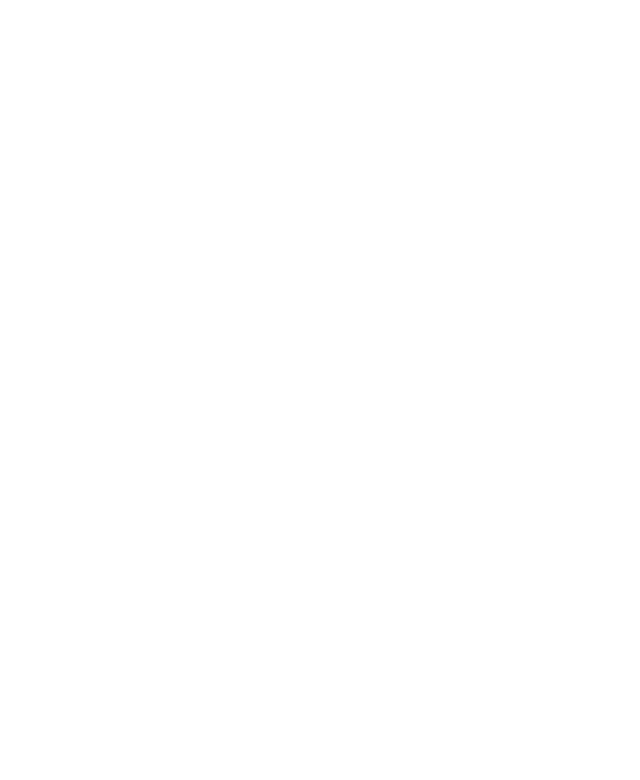
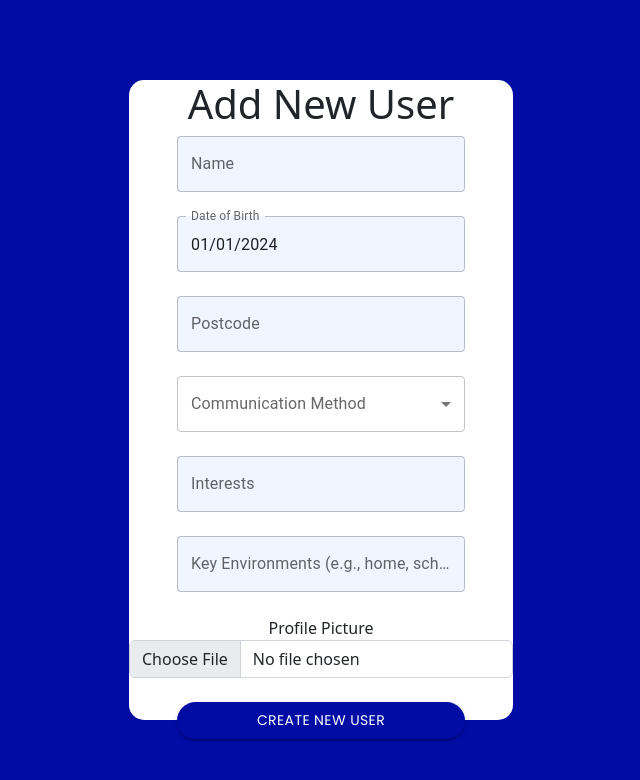
Before and after one commit to Manjot44/Communication-Spectrum-Web-App, a React (Create React App) app in the folder frontend/: page /AddUser in a window 1280 px wide. Before the commit this address had no page. Shown: the top 780 px of the page, without its empty margins (319-959 px from the left). Built offline with nearby package versions, Linux system fonts and the light colour scheme.

Commit message:
adding user profiles works - need to get user profile pictures to show up on user manage page

```diff
--- a/frontend/src/App.js
+++ b/frontend/src/App.js
@@ -5,7 +5,7 @@ import Login from './pages/Login';
 import Home from './pages/Home';
 import EnterAccDetails from './pages/EnterAccDetails';
 import UserManage from './pages/UserManage';
-
+import EnterUserDetails from './pages/EnterUserDetails';
 
 function App () {
   let storageToken = null;
@@ -30,6 +30,7 @@ function App () {
           <Route path="/home" element={<Home token = {token} setTokenFunc = {updateToken} />} />
           <Route path="/enterAccDetails" element={<EnterAccDetails token = {token} setTokenFunc = {updateToken}/>} />
           <Route path="/UserManage" element={<UserManage token = {token} setTokenFunc = {updateToken} />} />
+          <Route path="/AddUser" element={<EnterUserDetails token={token} setTokenFunc = {updateToken} />} />
         </Route>
       </Routes>
     </BrowserRouter>
--- a/frontend/src/components/UserProfileCircles.jsx
+++ b/frontend/src/components/UserProfileCircles.jsx
@@ -6,7 +6,7 @@ import Grid from '@mui/material/Grid2';
 import Box from '@mui/material/Box';
 import Item from './Item';
 
-function UserProfileCircles ({ profileName }) {
+function UserProfileCircles ({ profileName, profilePicture }) {
     const navigate = useNavigate();
 
     function goToUserProfileCircles () {
@@ -17,9 +17,11 @@ function UserProfileCircles ({ profileName }) {
         <>
             <Grid container direction="column" spacing={0}>
                 <Grid item xs={12}>
-                    <Box sx={{ backgroundColor: 'white', border:'1px solid black', height: '150px', width:'200px' }}>
-                        Picture
-                    </Box>
+                    <img
+                        src={profilePicture}
+                        className="profile-picture"
+                        style={{ width: '100px', height: '100px', borderRadius: '50%' }}
+                    />
                 </Grid>
                 <Grid item xs={12}>
                     <Box sx={{ backgroundColor: '#6B4BEF', height: '40px', color: 'white' }}>
--- a/frontend/src/components/UserProfileContainer.jsx
+++ b/frontend/src/components/UserProfileContainer.jsx
@@ -9,7 +9,7 @@ import 'bootstrap/dist/css/bootstrap.min.css';
 
 function UserProfileContainer ({ token, setTokenFunc}) {
     const navigate = useNavigate();
-    const [profiles, setProfileData] = React.useState({});
+    const [profiles, setProfileData] = React.useState([]);
 
     React.useEffect(() => {
         axios.get('http://localhost:5005/store', {
@@ -24,11 +24,16 @@ function UserProfileContainer ({ token, setTokenFunc}) {
             console.log(token);
             console.error('Error fetching profiles:', error.response ? error.response.data : error.message);
         });
-    }, []);
+    }, [token]);
 
     function goToUserProfileContainer () {
         navigate('/home');
     }
+
+    // Navigate to the AddUser page
+    const handleAddUser = () => {
+        navigate('/AddUser');
+    };
 
     return (
         <>
@@ -36,9 +41,27 @@ function UserProfileContainer ({ token, setTokenFunc}) {
                 <div style={{ width:'85%'}} >
                     <Grid container spacing={2}>
                         {profiles && Object.entries(profiles).map(profile => (
-                            <UserProfileCircles profileName={profile[1].name}></UserProfileCircles>
+                            <UserProfileCircles
+                                profileName={profile.Profile.name}
+                                picture={profile.Profile.profilePicture}>
+                            </UserProfileCircles>
                         ))}
-                        <Button style={{ width:'200px', height:'190px', border:"1px solid #26C3BA" }}>+</Button>
+                         <Button
+                            onClick={handleAddUser}
+                            style={{
+                                width: '200px',
+                                height: '190px',
+                                border: "1px solid #26C3BA",
+                                fontSize: '2rem',
+                                backgroundColor: '#26C3BA',
+                                color: 'white',
+                                borderRadius: '50%',
+                                display: 'flex',
+                                justifyContent: 'center',
+                                alignItems: 'center',
+                            }}>
+                            +
+                        </Button>
                     </Grid>
                 </div>
             </div>
--- /dev/null
+++ b/frontend/src/pages/EnterUserDetails.jsx
@@ -0,0 +1,181 @@
+import React, { useState } from 'react';
+import axios from 'axios';
+import { useNavigate } from 'react-router-dom';
+import dayjs from 'dayjs';
+import Button from '@mui/material/Button';
+import 'bootstrap/dist/css/bootstrap.min.css';
+import '../App.css';
+import TextFieldComponent from '../components/TextFieldComponent';
+import DropdownComponent from '../components/DropdownComponent';
+import SelectDOBComponent from '../components/SelectDOBComponent';
+
+function AddUser({ token, setTokenFunc }) {
+    const [name, setName] = React.useState('');
+    const [dob, setDob] = React.useState(dayjs('2024-01-01'));
+    const [postcode, setPostcode] = React.useState('');
+    const [communication, setCommunication] = React.useState('');
+    const [interests, setInterests] = React.useState('');
+    const [environments, setEnvironments] = React.useState('');
+    const [profilePicture, setProfilePicture] = React.useState('');
+    const navigate = useNavigate();
+
+    let currentData = '';  // Variable to store existing data (if needed)
+    let store = '';        // Placeholder for updated data to be sent back
+
+    // Handle profile picture upload
+    const handleProfilePictureUpload = (event) => {
+        const file = event.target.files[0];
+        const reader = new FileReader();
+        reader.onloadend = () => {
+            setProfilePicture(reader.result);  // Store base64 image
+        };
+        if (file) {
+            reader.readAsDataURL(file);  // Convert to base64
+        }
+    };
+
+    // Submits the form when the enter key is pressed
+    function handleKeyDown(event) {
+        if (event.key === 'Enter') {
+            event.preventDefault();
+            handleCreateUser();
+        }
+    }
+
+    // Validate all fields before submitting
+    const handleCreateUser = () => {
+        if (name === '' || dob === '' || postcode === '' || communication === '' || interests === '' || environments === '') {
+            alert('Please fill in all fields');
+        } else {
+            createUserProfile();  // Create the user profile
+        }
+    };
+
+    // Function to fetch existing data and create the new user profile
+    const createUserProfile = async () => {
+        try {
+            // Fetch existing store data
+            const response = await axios.get('http://localhost:5005/store', {
+                headers: {
+                    Authorization: token,
+                },
+            });
+
+            currentData = response.data.store;  // Get existing data from the response
+            console.log('Current Store Data:', currentData);
+
+            // Create the new user profile
+            const newUserProfile = {
+                Profile: {
+                    name: name,
+                    dob: dob,
+                    postcode: postcode,
+                    communication: communication,
+                    interests: interests,
+                    environments: environments,
+                    profilePicture: profilePicture
+                },
+            };
+
+            // Use Object.assign to merge currentData and newUserProfile into a new object
+            store = Object.assign({}, currentData, newUserProfile);  // Merging the new user profile
+
+            // Send the updated data back to the server
+            await axios.put('http://localhost:5005/store',
+                { store },  // Send the merged store data
+                { headers: { Authorization: token } }
+            );
+
+            alert('User profile created successfully');
+            navigate('/UserManage');  // Navigate back to UserManage on success
+        } catch (error) {
+            console.error('Error creating user:', error);
+            alert('An error occurred while creating the user.');
+        }
+    };
+
+    return (
+        <>
+            <link href='https://fonts.googleapis.com/css?family=Poppins' rel='stylesheet'></link>
+            <div id="background-container" className="d-flex justify-content-center align-items-center login-background">
+                <div id="outside-box" className="mx-auto login-form">
+                    <h1>Add New User</h1>
+
+                    <TextFieldComponent
+                        label="Name"
+                        value={name}
+                        onChange={(e) => setName(e.target.value)}
+                        onKeyDown={handleKeyDown}
+                    />
+                    <br /><br />
+
+                    <SelectDOBComponent
+                        label="Date of Birth"
+                        value={dob}
+                        onChange={(newDate) => setDob(newDate)}
+                    />
+                    <br /><br />
+
+                    <TextFieldComponent
+                        label="Postcode"
+                        value={postcode}
+                        onChange={(e) => setPostcode(e.target.value)}
+                        onKeyDown={handleKeyDown}
+                    />
+                    <br /><br />
+
+                    <DropdownComponent
+                        id="communication-form"
+                        label="Communication Method"
+                        value={communication}
+                        onChange={(e) => setCommunication(e.target.value)}
+                        options={[
+                            { value: 'Spoken Language', label: 'Spoken Language' },
+                            { value: 'Body Language', label: 'Body Language' },
+                            { value: 'Eye Contact', label: 'Eye Contact' },
+                            { value: 'Hugs', label: 'Hugs' },
+                            { value: 'Pointing', label: 'Pointing' },
+                            { value: 'Visual Supports', label: 'Visual Supports' },
+                            { value: 'AAC Devices', label: 'AAC Devices' },
+                            { value: 'Digital Communications', label: 'Digital Communications' },
+                            { value: 'Basic Sign Language', label: 'Basic Sign Language' }
+                        ]}
+                    />
+                    <br /><br />
+
+                    <TextFieldComponent
+                        label="Interests"
+                        value={interests}
+                        onChange={(e) => setInterests(e.target.value)}
+                        onKeyDown={handleKeyDown}
+                    />
+                    <br /><br />
+
+                    <TextFieldComponent
+                        label="Key Environments (e.g., home, school, workplaces)"
+                        value={environments}
+                        onChange={(e) => setEnvironments(e.target.value)}
+                        onKeyDown={handleKeyDown}
+                    />
+                    <br /><br />
+                    <div className="form-group">
+                        <label htmlFor="profilePicture">Profile Picture</label>
+                        <input
+                            type="file"
+                            accept="image/*"
+                            onChange={handleProfilePictureUpload}
+                            className="form-control"
+                        />
+                    </div>
+                    <br />
+
+                    <Button onClick={handleCreateUser} variant="contained" style={{ backgroundColor: '#000CA4', width: '75%', borderRadius: "20px", fontFamily: 'Poppins' }}>
+                        Create New User
+                    </Button>
+                </div>
+            </div>
+        </>
+    );
+}
+
+export default AddUser;
--- a/frontend/src/pages/UserManage.jsx
+++ b/frontend/src/pages/UserManage.jsx
@@ -10,6 +10,22 @@ import '../App.css'
 
 function UserManage ({ token, setTokenFunc }) {
     const navigate = useNavigate();
+    const [profiles, setProfileData] = React.useState({});
+
+    React.useEffect(() => {
+        axios.get('http://localhost:5005/store', {
+            headers: {
+                Authorization: token,
+            }
+        }).then((response) => {
+            setProfileData(response.data.store.users);
+            console.log(response.data.store)
+            console.log(profiles);
+        }).catch((error) => {
+            console.log(token);
+            console.error('Error fetching profiles:', error.response ? error.response.data : error.message);
+        });
+    }, []);
 
     function goToUserManage () {
         navigate('/home');
```
Also changed, not shown: 1 other file (tests, documents, lock files or other folders).
